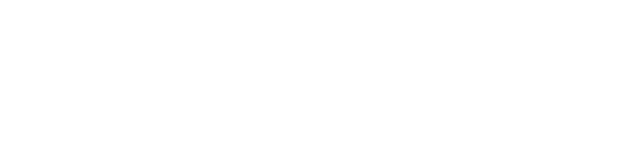
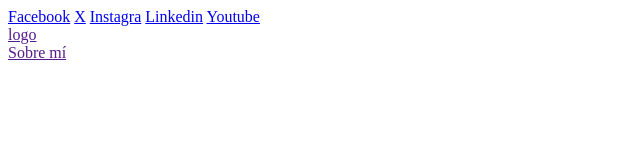
Before and after one commit to ConcordAl3/Curso_Pr-ctico_de_Maquetaci-n_en_CSS, a plain HTML site: page index.html in a window 1280 px wide. Shown: the whole page, without its empty margins (0-640 px from the left). Drawn offline with Linux system fonts and the light colour scheme.

Commit message:
Arquitectura del header en html

```diff
--- a/index.html
+++ b/index.html
@@ -3,11 +3,28 @@
 <head>
     <meta charset="UTF-8">
     <meta name="viewport" content="width=device-width, initial-scale=1.0">
-    <title>Blog Personal</title>
+    <title>Mi Blog Personal</title>
+    <link rel="stylesheet" href="css/main.css">
 </head>
 <body>
     <header>
 
+       <nav>
+        <a href="/">Facebook</a>
+        <a href="/">X</a>
+        <a href="/">Instagra</a>
+        <a href="/">Linkedin</a>
+        <a href="/">Youtube</a>
+       </nav>
+
+       <div>
+            <div>
+                <a href="">logo</a>
+            </div>
+            <div>
+                <a href="">Sobre mí</a>
+            </div>
+       </div>
     </header>
 </body>
 </html>
```
